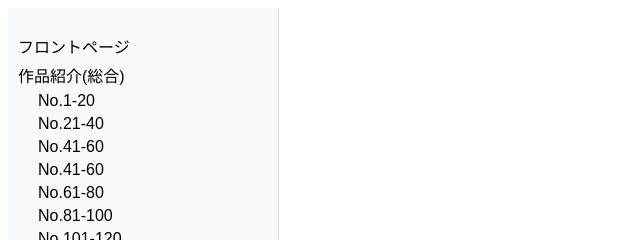
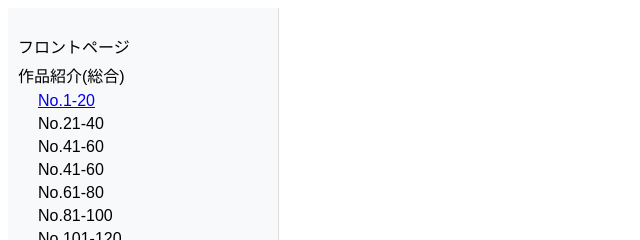
Before and after one commit to KoyoriOrange3/creation_History, a plain HTML site: page index.html in a window 1280 px wide. Shown: the top 240 px of the page, 0-640 px from the left. Drawn offline with Linux system fonts and the light colour scheme.

Commit message:
Update index.html

```diff
--- a/index.html
+++ b/index.html
@@ -41,7 +41,7 @@
             <li>フロントページ</li>
             <li>作品紹介(総合)
                 <ul class="nested">
-                    <li>No.1-20</li>
+                    <li><a href="./creations/No1to20/front.html">No.1-20</a></li>
                     <li>No.21-40</li>
                     <li>No.41-60</li>
                     <li>No.41-60</li>
```
